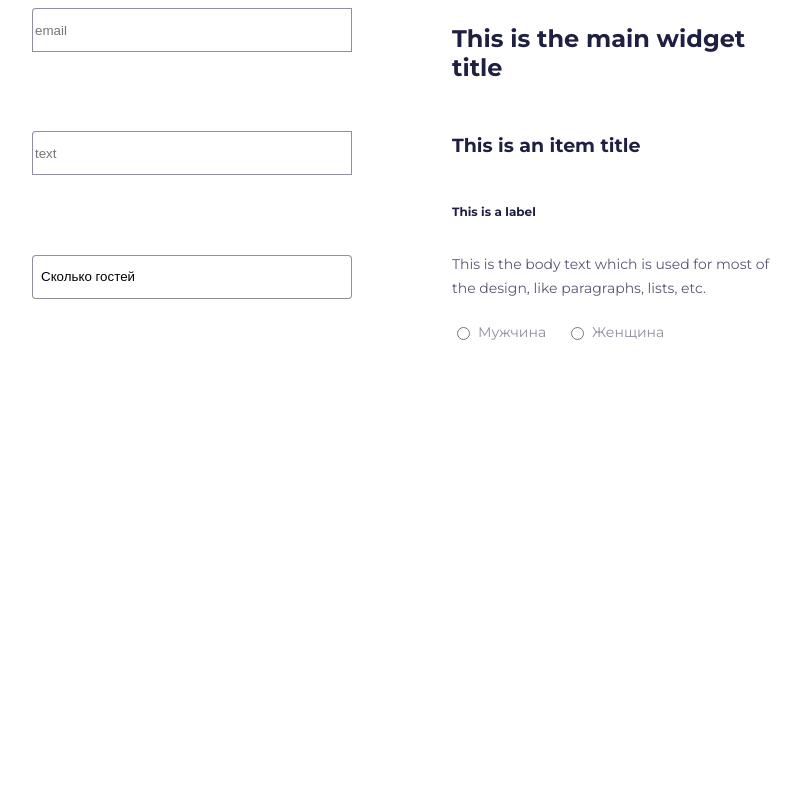
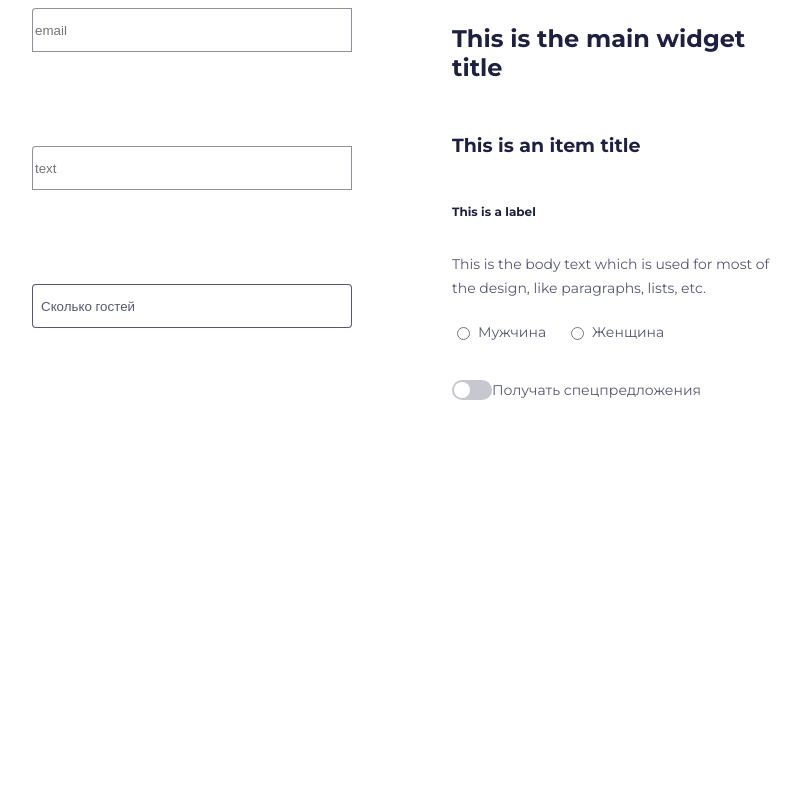
Before and after one commit to HelgaaDance/Toxin, a Node project: template src/pages/ui-kit.pug in a window 1280 px wide. Shown: the whole page, without its empty margins (76-877 px from the left). Run offline with Node 20 templates, Linux system fonts and the light colour scheme; the template is opened without the code that fills it, so the values that code supplies are empty.

Commit message:
toggle-button and small changes

```diff
--- a/dist/radio-buttons.css
+++ b/dist/radio-buttons.css
@@ -12,7 +12,7 @@
     font-family: "Montserrat", sans-serif;
     font-size: 14px;
     line-height: 24px;
-    color: var(--dark-shade-5); /* Цвет текста по умолчанию */
+    color: var(--dark-shade-7); /* Цвет текста по умолчанию */
     cursor: pointer;
 }
 
--- a/dist/ui-kit.css
+++ b/dist/ui-kit.css
@@ -1,4 +1,4 @@
-@import url(input.css);@import url(headline.css);@import url(radio-buttons.css);@import url(dropdown.css);@import url(https://fonts.googleapis.com/css2?family=Montserrat:ital,wght@0,100..900;1,100..900&display=swap);@import url(https://fonts.googleapis.com/icon?family=Material+Icons);html {
+@import url(input.css);@import url(headline.css);@import url(radio-buttons.css);@import url(dropdown.css);@import url(https://fonts.googleapis.com/css2?family=Montserrat:ital,wght@0,100..900;1,100..900&display=swap);@import url(https://fonts.googleapis.com/icon?family=Material+Icons);@import url(toggle-button.css);html {
     --dark-shade-5: #1F204180;
     --dark-shade-1: #1F2041;
     --dark-shade-2: #1F204140;
--- a/src/componets/dropdown/dropdown.css
+++ b/src/componets/dropdown/dropdown.css
@@ -1,30 +1,36 @@
 /* Стили для выпадающего списка */
 select {
-    width: 320px;
-    height: 44px;
-    border: 1px solid var(--dark-shade-5); /* Убедись, что переменная указана правильно */
-    border-radius: 4px;
-    padding: 8px;
-    appearance: none; /* Скрываем стандартную стрелку браузера */
+    width: 320px; /* Ширина выпадающего списка */
+    height: 44px; /* Высота выпадающего списка */
+    border: 1px solid var(--dark-shade-7); /* Граница выпадающего списка с цветом --dark-shade-7 */
+    border-radius: 4px; /* Скругление углов */
+    padding: 8px; /* Внутренний отступ */
+    appearance: none; /* Скрывает стандартную стрелку браузера */
     -webkit-appearance: none; /* Для Safari и старых версий Chrome */
     -moz-appearance: none; /* Для Firefox */
-    background-color: white; /* Фон, чтобы не перекрывался */
+    background-color: white; /* Цвет фона списка */
+    color: var(--dark-shade-7); /* Цвет текста внутри select */
 }
 
 /* Стили для контейнера, содержащего select, чтобы добавить стрелку */
 .select-container {
-    position: relative;
-    width: 320px;
+    position: relative; /* Позиционирование для размещения стрелки */
+    width: 320px; /* Ширина контейнера соответствует select */
 }
 
 /* Стили для стрелочки */
 .select-container::after {
     content: '\e5c5'; /* Иконка стрелки вниз из Material Icons */
-    font-family: 'Material Icons';
-    font-size: 24px;
-    position: absolute;
-    top: 10px;
-    right: 12px;
-    pointer-events: none; /* Чтобы стрелка не мешала клику по select */
-    color: var(--dark-shade-7);
+    font-family: 'Material Icons'; /* Шрифт для отображения иконки */
+    font-size: 24px; /* Размер стрелки */
+    position: absolute; /* Абсолютное позиционирование внутри контейнера */
+    top: 10px; /* Отступ сверху для выравнивания */
+    right: 12px; /* Отступ справа для размещения стрелки */
+    pointer-events: none; /* Стрелка не мешает клику по select */
+    color: var(--dark-shade-7); /* Цвет стрелки */
 }
+
+/* Стили для опций выпадающего списка */
+option {
+    color: var(--dark-shade-7); /* Цвет текста каждой опции */
+}
--- a/src/componets/radio-buttons/radio-buttons.css
+++ b/src/componets/radio-buttons/radio-buttons.css
@@ -12,7 +12,7 @@
     font-family: "Montserrat", sans-serif;
     font-size: 14px;
     line-height: 24px;
-    color: var(--dark-shade-5); /* Цвет текста по умолчанию */
+    color: var(--dark-shade-7); /* Цвет текста по умолчанию */
     cursor: pointer;
 }
 
--- /dev/null
+++ b/src/componets/toggle-button/toggle-button.css
@@ -0,0 +1,54 @@
+/* Контейнер для toggle-кнопки и текста */
+.toggle-container {
+    display: flex; /* Размещает элементы (toggle и текст) в одной строке */
+    align-items: center; /* Выравнивает элементы по вертикали по центру */
+    gap: 10px; /* Добавляет отступ между переключателем и текстом */
+    font-family: "Montserrat", sans-serif; /* Устанавливает шрифт текста */
+    font-size: 14px; /* Размер шрифта */
+    color: var(dark-shade-7); /* Цвет текста по умолчанию */
+  }
+
+  /* Скрытие стандартного чекбокса */
+  .toggle-input {
+    display: none; /* Убирает стандартный чекбокс, чтобы создать кастомный */
+  }
+
+  /* Кастомный переключатель */
+  .toggle-switch {
+    width: 40px; /* Ширина переключателя */
+    height: 20px; /* Высота переключателя */
+    border-radius: 10px; /* Скругляет углы, чтобы получился овал */
+    background-color: var(--dark-shade-2); /* Цвет фона переключателя в неактивном состоянии */
+    position: relative; /* Позволяет позиционировать внутренний элемент относительно переключателя */
+    transition: background-color 0.3s ease; /* Плавное изменение цвета при переключении */
+  }
+
+  /* Ползунок внутри переключателя */
+  .toggle-switch::before {
+    content: ""; /* Псевдоэлемент для создания ползунка */
+    position: absolute; /* Позиционирование относительно родителя (.toggle-switch) */
+    width: 16px; /* Ширина ползунка */
+    height: 16px; /* Высота ползунка */
+    border-radius: 50%; /* Делает ползунок круглым */
+    background-color: white; /* Цвет ползунка */
+    top: 2px; /* Расположение ползунка сверху (2px отступ) */
+    left: 2px; /* Расположение ползунка слева (2px отступ) */
+    transition: transform 0.3s ease; /* Плавное перемещение ползунка при переключении */
+  }
+
+  /* Стили для активного состояния переключателя */
+  .toggle-input:checked + .toggle-label .toggle-switch {
+    background-color: var(--purple); /* Цвет фона переключателя при включении */
+  }
+
+  /* Перемещение ползунка вправо при включении */
+  .toggle-input:checked + .toggle-label .toggle-switch::before {
+    transform: translateX(20px); /* Перемещает ползунок вправо на 20px */
+  }
+
+  /* Стили для текста рядом с переключателем */
+  .toggle-label {
+    display: flex; /* Размещает ползунок и текст в одной строке */
+    align-items: center; /* Выравнивает элементы по вертикали по центру */
+    cursor: pointer; /* Делает указатель мыши в виде руки (наведение на элемент) */
+  }
--- /dev/null
+++ b/src/componets/toggle-button/toggle-button.pug
@@ -0,0 +1,6 @@
+mixin toggleButton(name, id, label)
+  .toggle-container
+    input(type="checkbox", id=id, name=name, class="toggle-input")
+    label(for=id, class="toggle-label")
+      .toggle-switch
+      | #{label}
--- a/src/pages/ui-kit.css
+++ b/src/pages/ui-kit.css
@@ -4,6 +4,7 @@
 @import url("../componets/dropdown/dropdown.css");
 @import url('https://fonts.googleapis.com/css2?family=Montserrat:ital,wght@0,100..900;1,100..900&display=swap');
 @import url("https://fonts.googleapis.com/icon?family=Material+Icons");
+@import url("../componets/toggle-button/toggle-button.css");
 html {
     --dark-shade-5: #1F204180;
     --dark-shade-1: #1F2041;
--- a/src/pages/ui-kit.pug
+++ b/src/pages/ui-kit.pug
@@ -2,6 +2,7 @@ include ../componets/input/input
 include ../componets/headline/headline
 include ../componets/radio-buttons/radio-buttons
 include ../componets/dropdown/dropdown
+include ../componets/toggle-button/toggle-button
 doctype html
 html(lang="ru")
   head
@@ -24,4 +25,5 @@ html(lang="ru")
           .radio-container
             +radioButton('gender', 'male', 'Мужчина')
             +radioButton('gender', 'female', 'Женщина')
+        +toggleButton('offers1', 'toggle1', 'Получать спецпредложения')
       div.column
```
Also changed, not shown: dist/dropdown.css (+22 -16 lines), dist/toggle-button.css (added, +54 -0 lines), 1 other file.
